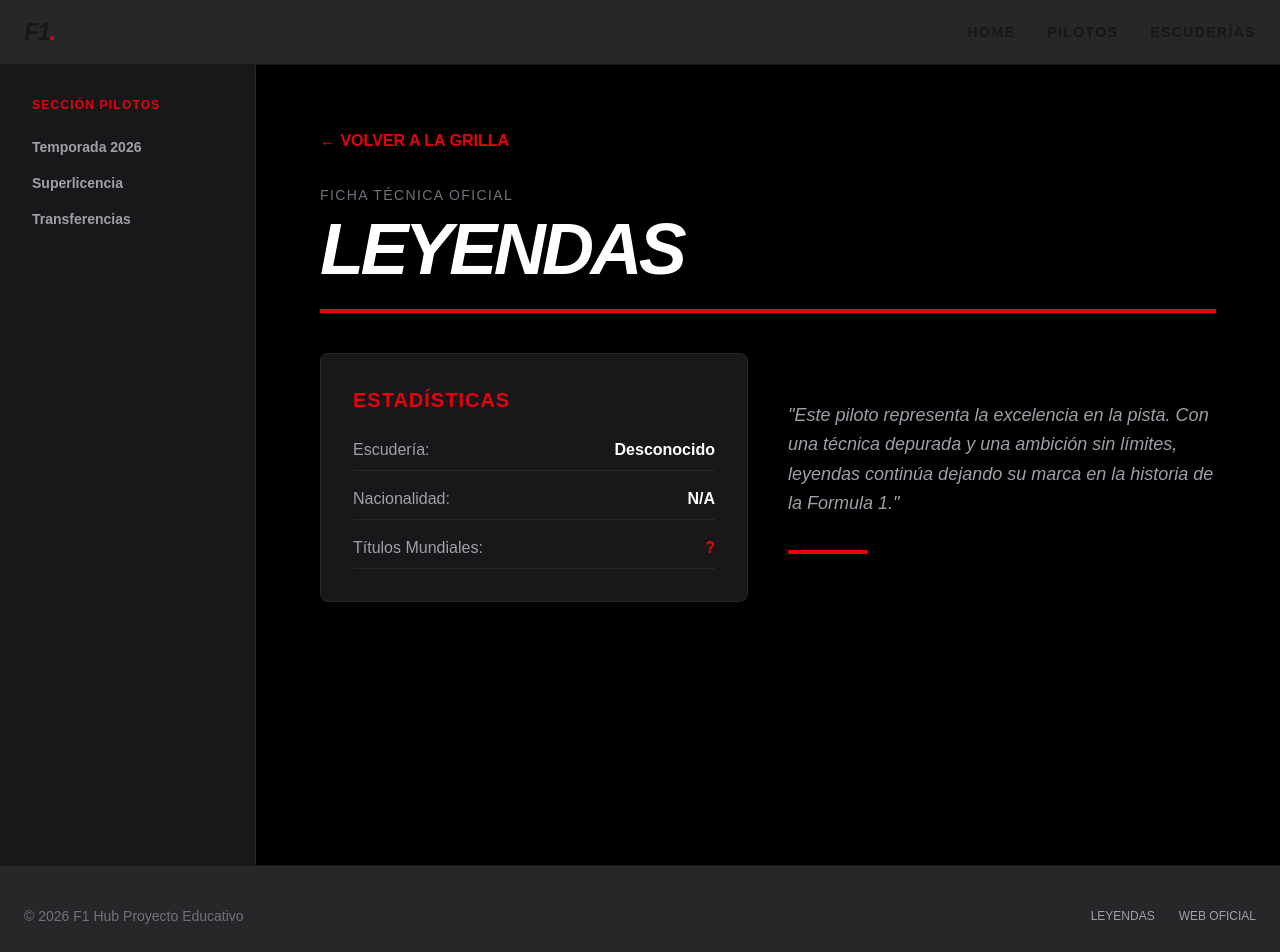
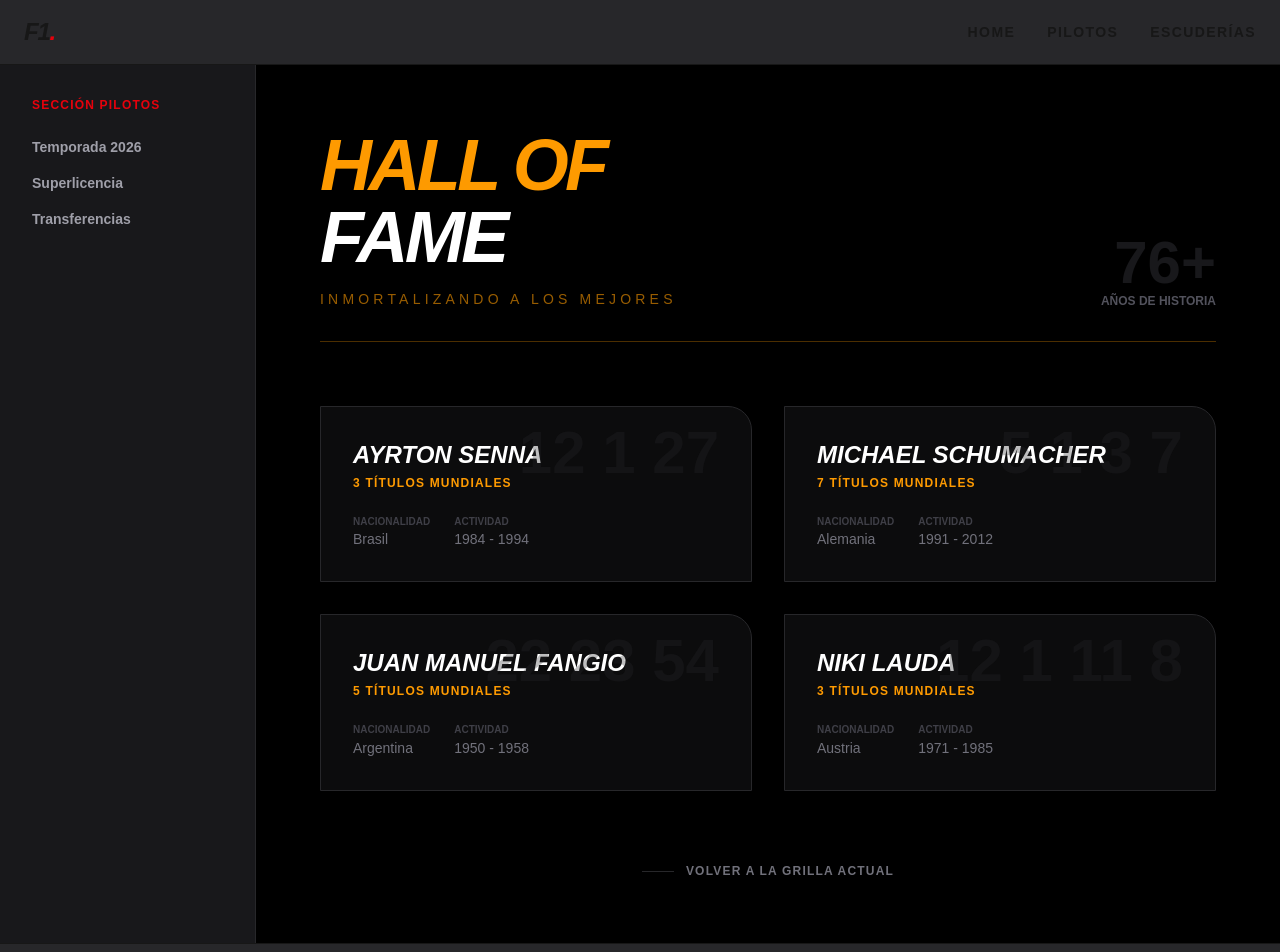
Before and after one commit to Ulicrack/prog3_tp1, a Next.js app: page /pilotos/leyendas in a window 1280 px wide. Shown: the top 952 px of the page. Built offline with nearby package versions, Linux system fonts and the light colour scheme.

Commit message:
Listas las leyendas y el readme

```diff
--- /dev/null
+++ b/src/app/pilotos/leyendas/page.js
@@ -0,0 +1,77 @@
+import Link from 'next/link';
+import React from 'react';
+
+export default function LeyendasPage() {
+  const leyendas = [
+    { nombre: "Ayrton Senna", titulos: 3, pais: "Brasil", años: "1984 - 1994", nro: "12 1 27" },
+    { nombre: "Michael Schumacher", titulos: 7, pais: "Alemania", años: "1991 - 2012" , nro: "5 1 3 7"},
+    { nombre: "Juan Manuel Fangio", titulos: 5, pais: "Argentina", años: "1950 - 1958" , nro: "22 23 54"},
+    { nombre: "Niki Lauda", titulos: 3, pais: "Austria", años: "1971 - 1985" , nro: "12 1 11 8"},
+  ];
+
+  return (
+    <div className="min-h-screen bg-black p-8 md:p-16">
+
+      {/* HEADER */}
+      <header className="mb-16 border-b border-amber-500/30 pb-8 flex justify-between items-end">
+        <div>
+          <h1 className="text-5xl md:text-7xl font-black italic text-amber-500 tracking-tighter uppercase leading-none">
+            Hall of <br />
+            <span className="text-white">Fame</span>
+          </h1>
+          <p className="text-amber-500/60 font-mono text-sm mt-4 tracking-[0.3em] uppercase">
+            Inmortalizando a los mejores
+          </p>
+        </div>
+        <div className="hidden md:block text-right">
+          <span className="text-6xl font-black text-zinc-900">76+</span>
+          <p className="text-xs text-zinc-600 font-bold uppercase">Años de historia</p>
+        </div>
+      </header>
+
+      {/* GRID */}
+      <div className="grid grid-cols-1 md:grid-cols-2 gap-8">
+        {leyendas.map((leyenda, index) => (
+          <div
+            key={index}
+            className="group relative bg-zinc-900/50 border border-zinc-800 p-8 rounded-tr-3xl transition-all hover:border-amber-500/50 hover:bg-zinc-900"
+          >
+            {/* aca es para que se vea el nro de fondo */}
+            <span className="absolute top-4 right-8 text-6xl font-black text-zinc-800/30 group-hover:text-amber-500/10 transition-colors">
+              {leyenda.nro}
+            </span>
+
+            <h2 className="text-2xl font-black italic uppercase text-white mb-1 group-hover:text-amber-400 transition-colors">
+              {leyenda.nombre}
+            </h2>
+            <p className="text-amber-500 font-bold text-xs tracking-widest uppercase mb-6">
+              {leyenda.titulos} Títulos Mundiales
+            </p>
+
+            <div className="flex gap-6 text-sm text-zinc-500">
+              <div>
+                <p className="text-[10px] uppercase font-bold text-zinc-700">Nacionalidad</p>
+                <p>{leyenda.pais}</p>
+              </div>
+              <div>
+                <p className="text-[10px] uppercase font-bold text-zinc-700">Actividad</p>
+                <p>{leyenda.años}</p>
+              </div>
+            </div>
+          </div>
+        ))}
+      </div>
+
+      {/* BOTON DE VOLVER */}
+      <div className="mt-16 text-center">
+        <Link
+          href="/pilotos"
+          className="group relative inline-flex items-center gap-3 text-zinc-500 hover:text-red-600 transition-colors font-bold uppercase tracking-widest text-xs"
+        >
+          <span className="h-px w-8 bg-zinc-800 group-hover:bg-red-600 transition-colors"></span>
+          Volver a la Grilla Actual
+        </Link>
+      </div>
+    </div>
+  );
+}
```
Also changed, not shown: 1 other file (tests, documents, lock files or other folders).
